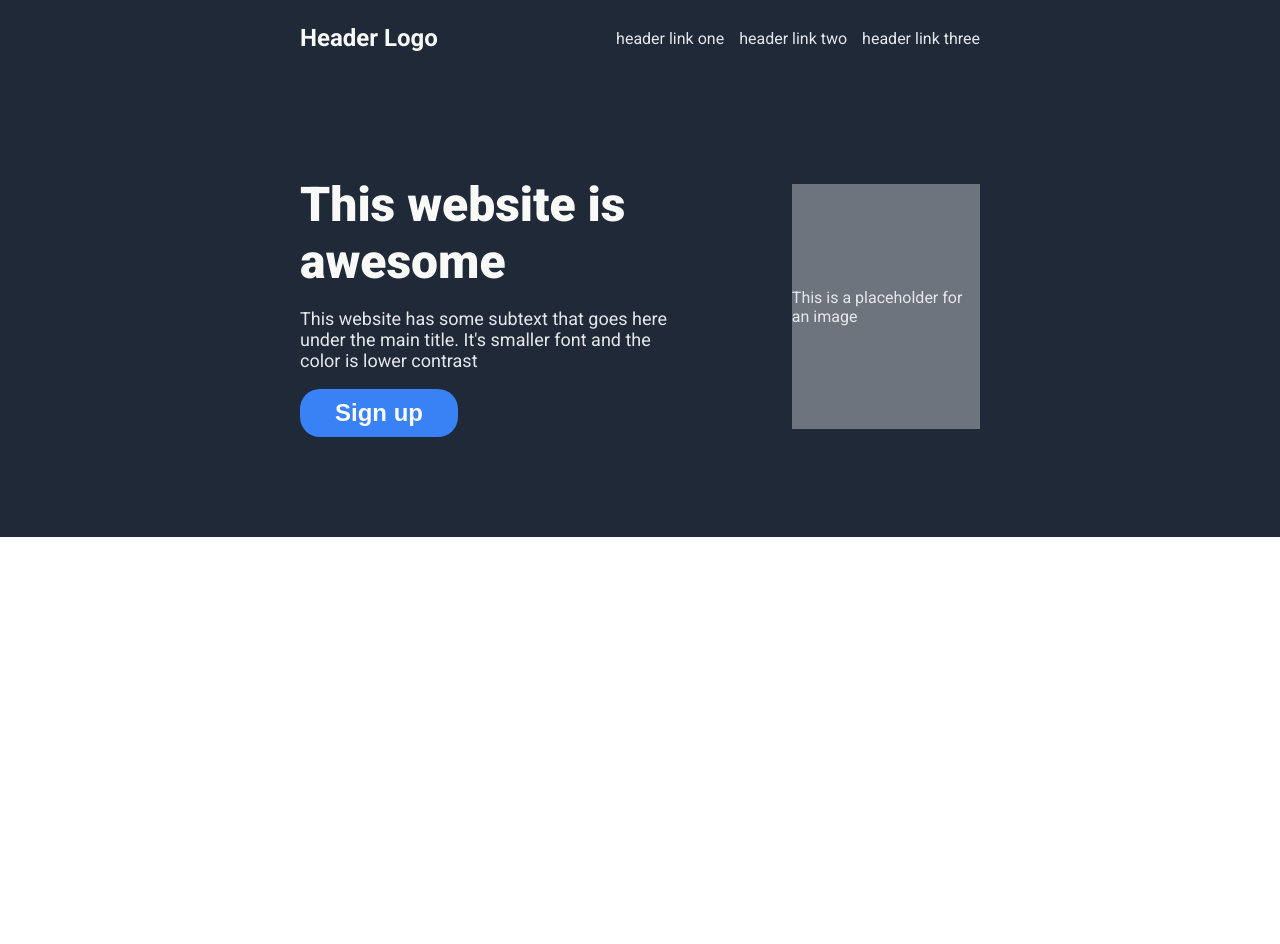
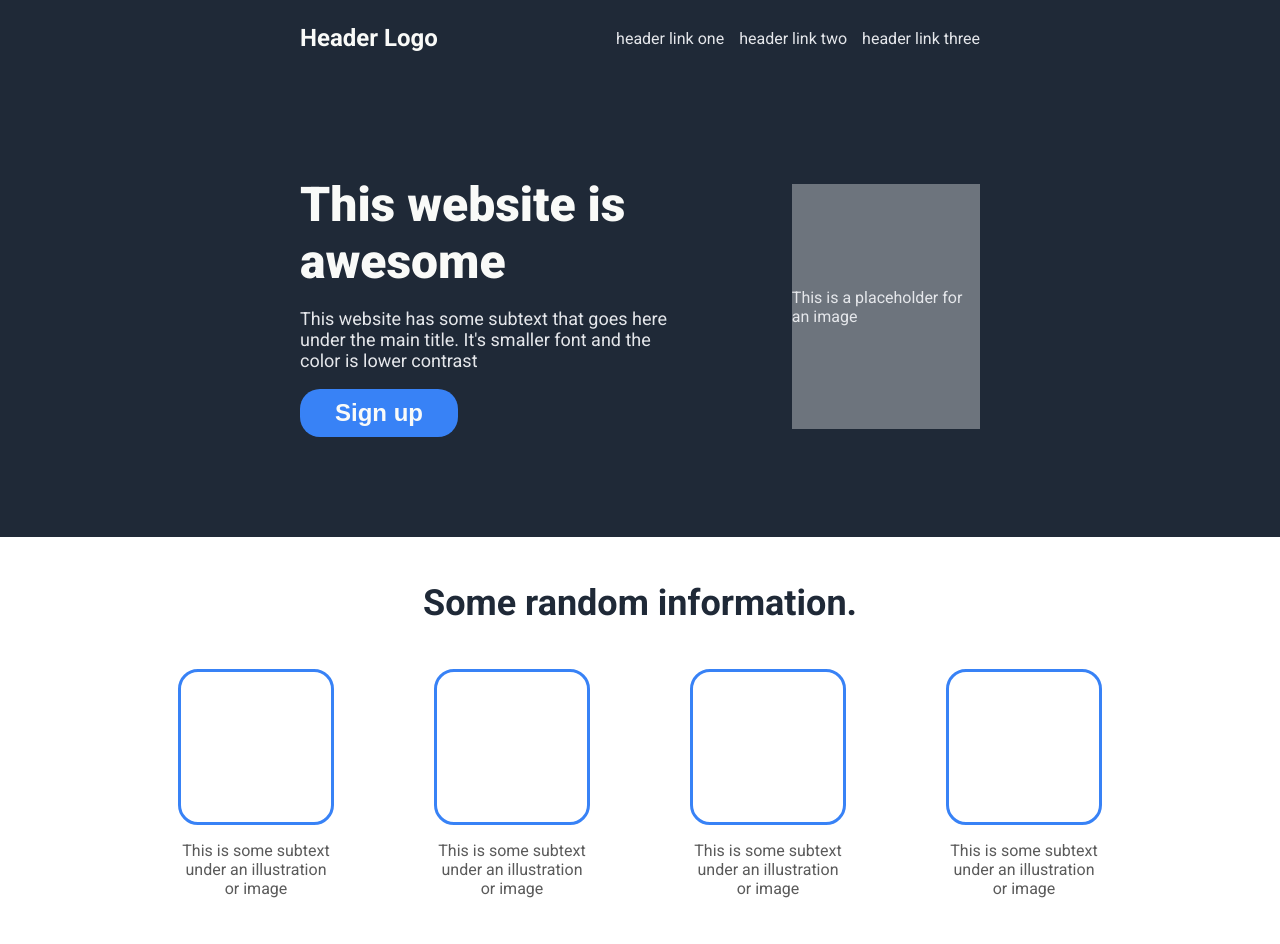
Before and after one commit to Minaa111/odin-landing-page, a plain HTML site: page index.html in a window 1280 px wide. Before the commit the page ends 800 px from the top, so only its background shows below. Drawn offline with Linux system fonts and the light colour scheme.

Commit message:
Added an information section

```diff
--- a/index.html
+++ b/index.html
@@ -21,6 +21,7 @@
             </ul>
         </div>
     </div>
+    <!-- End of header -->
 
     <!-- Hero -->
     <div class="hero">
@@ -37,8 +38,57 @@
 
         <!-- Right section -->
         <div class="hero-right-section">
-            <div class=".hero-placeholder-image"><p>This is a placeholder for an image</p></div>
+            <div class=".hero-placeholder-image">
+                <p>This is a placeholder for an image</p>
+        </div>
         </div>
     </div>
+    <!-- End of hero -->
+
+    <!-- Information section -->
+    <div class="information-section">
+        <!-- Section's header -->
+        <div>
+            <h2 class="information-section-header">
+                Some random information.
+            </h2>
+        </div>
+
+        <!-- Section: images with information-->
+        <div class="information-section-info-blocks">
+
+            <!-- Information blocks -->
+            <div class="info-block">
+                <div class="info-block-img-placeholder"></div>
+                <div class="info-block-subtext">
+                    <p>This is some subtext under an illustration or image</p>
+                </div>
+            </div>
+
+            <div class="info-block">
+                <div class="info-block-img-placeholder"></div>
+                <div class="info-block-subtext">
+                    <p>This is some subtext under an illustration or image</p>
+                </div>
+            </div>
+
+            <div class="info-block">
+                <div class="info-block-img-placeholder"></div>
+                <div class="info-block-subtext">
+                    <p>This is some subtext under an illustration or image</p>
+                </div>
+            </div>
+
+            <div class="info-block">
+                <div class="info-block-img-placeholder"></div>
+                <div class="info-block-subtext">
+                    <p>This is some subtext under an illustration or image</p>
+                </div>
+            </div>
+        </div>
+
+    </div>
+    <!-- End of information -->
+
 </body>
 </html>
--- a/styles.css
+++ b/styles.css
@@ -79,3 +79,47 @@ body {
     justify-content: center;
     color: #E5E7EB;
 }
+
+.information-section {
+    display: flex;
+    flex-direction: column;
+    align-items: center;
+    padding-top: 15px;
+    padding-bottom: 15px;
+
+}
+
+.information-section-header {
+    font-size: 36px;
+    color: #1F2937;
+}
+
+.information-section-info-blocks {
+    display: flex;
+    flex-direction: row;
+    justify-content: space-between;
+    gap: 100px;
+    padding-top: 15px;
+    padding-bottom: 15px;
+}
+
+.info-block {
+    display: flex;
+    flex-direction: column;
+    align-items: center;
+
+}
+
+.info-block-img-placeholder {
+    border-style: solid;
+    border-color: #3882f6;
+    height: 150px;
+    width: 150px;
+    border-radius: 20px;
+}
+
+.info-block-subtext {
+    width: 150px;
+    text-align: center;
+    color: #5a5a5a;
+}
```
